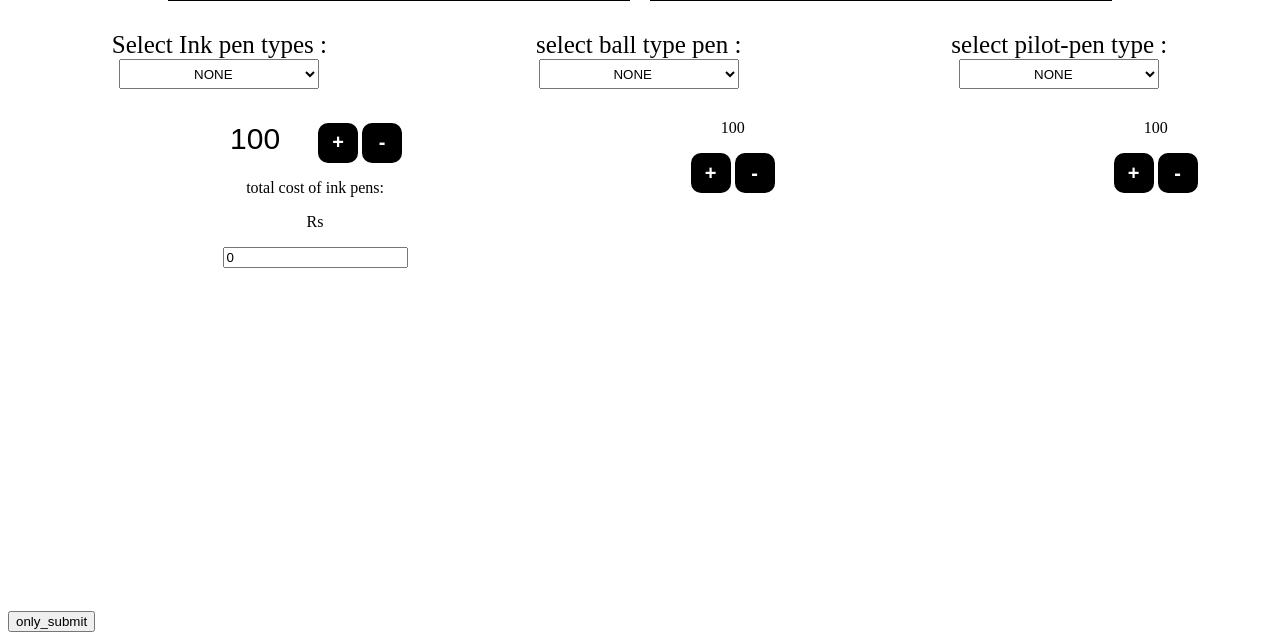
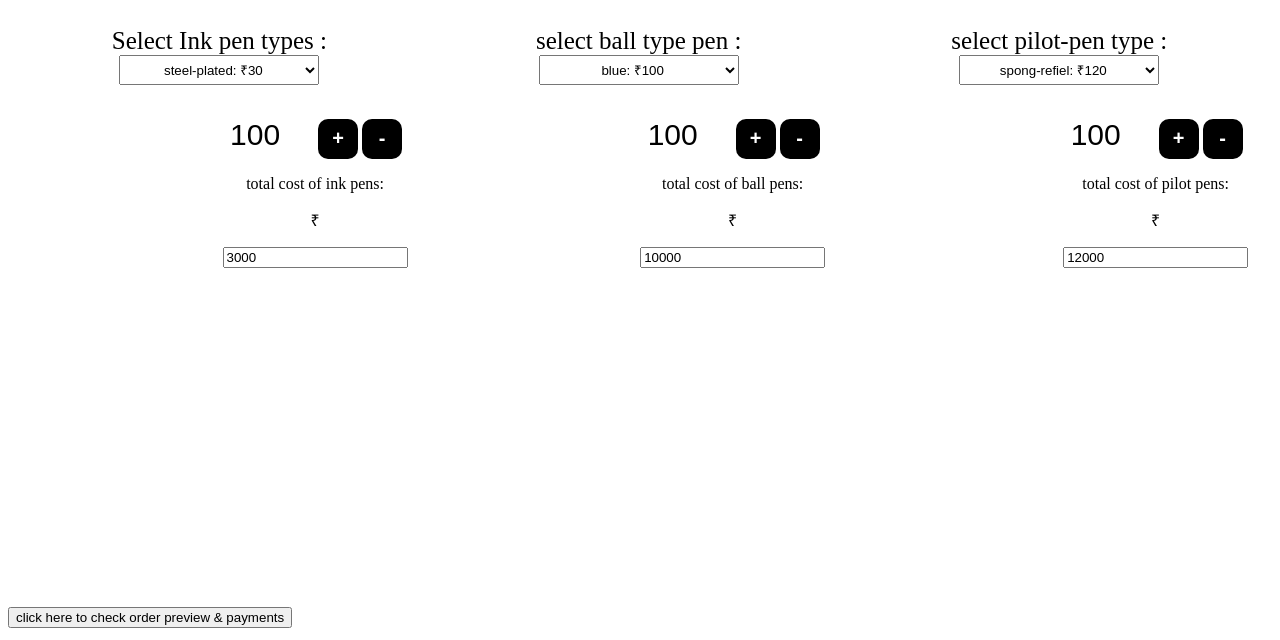
Before and after one commit to divitrao/munderDifflin, a Django app: page /order_page in a window 1280 px wide. Shown: the part 1139-1779 px from the top of the page. Run offline with Django 3.2, Linux system fonts and the light colour scheme.

Commit message:
updaetd button fuctions on order_page

```diff
--- a/invoice/static/javascripts/test3.js
+++ b/invoice/static/javascripts/test3.js
@@ -59,7 +59,8 @@ function decrease_quantity_ink_pen(){
 /**********            section for increment and decrement of ball pen  quantiy           **********/
 
 function increase_quantity_ball_pen(){
-        let number = parseInt(document.getElementById("value_selection_ball_pen").innerHTML)+100;
+        let number = parseInt(document.getElementById("value_selection_ball_pen").value)+100;
+        let ink_pen_values = parseInt(document.getElementById("ball_pens_value").value)*number
         if (number >900){
                document.getElementById("increment_ball_pen").disabled = true;
                document.getElementById("increment_ball_pen").style.backgroundColor = "white";
@@ -73,14 +74,16 @@ function increase_quantity_ball_pen(){
                 document.getElementById("decrement_ball_pen").style.color = "white";
                 document.getElementById("decrement_ball_pen").style.border = "none"
         }
-        document.getElementById("value_selection_ball_pen").innerHTML=number.toString()
+        document.getElementById("value_selection_ball_pen").value=number.toString()
+        document.getElementById("cost_ball").value = ink_pen_values.toString()
 
 
 }
 
 function decrease_quantity_ball_pen(){
 
-        let number = parseInt(document.getElementById("value_selection_ball_pen").innerHTML)-100;
+        let number = parseInt(document.getElementById("value_selection_ball_pen").value)-100;
+        let ink_pen_values = parseInt(document.getElementById("ball_pens_value").value)*number
         if (number <1100){
                 document.getElementById("increment_ball_pen").disabled = false;
                 document.getElementById("increment_ball_pen").style.backgroundColor = "black";
@@ -92,12 +95,13 @@ function decrease_quantity_ball_pen(){
                 document.getElementById("decrement_ball_pen").style.backgroundColor = "white";
                 document.getElementById("decrement_ball_pen").style.color = "black";
                 document.getElementById("decrement_ball_pen").style.border = "2px solid rgb(255, 104, 59)";
-                document.getElementById("value_selection_ball_pen").innerHTML=100;
+                document.getElementById("value_selection_ball_pen").value=100;
         }
 
 
         else{
-                document.getElementById("value_selection_ball_pen").innerHTML=number.toString()
+                document.getElementById("value_selection_ball_pen").value=number.toString()
+                document.getElementById("cost_ball").value = ink_pen_values.toString()
         }
 
 }
@@ -117,7 +121,8 @@ function decrease_quantity_ball_pen(){
 
 
 function increase_quantity_pilot_pens(){
-        let number = parseInt(document.getElementById("value_selection_pilot_pens").innerHTML)+100;
+        let number = parseInt(document.getElementById("value_selection_pilot_pens").value)+100;
+        let ink_pen_values = parseInt(document.getElementById("pilot_pens_value").value)*number
         if (number >900){
                document.getElementById("increment_pilot_pens").disabled = true;
                document.getElementById("increment_pilot_pens").style.backgroundColor = "white";
@@ -131,14 +136,16 @@ function increase_quantity_pilot_pens(){
                 document.getElementById("decrement_pilot_pens").style.color = "white";
                 document.getElementById("decrement_pilot_pens").style.border = "none"
         }
-        document.getElementById("value_selection_pilot_pens").innerHTML=number.toString()
+        document.getElementById("value_selection_pilot_pens").value=number.toString()
+        document.getElementById("cost_pilot").value = ink_pen_values.toString()
 
 
 }
 
 function decrease_quantity_pilot_pens(){
 
-        let number = parseInt(document.getElementById("value_selection_pilot_pens").innerHTML)-100;
+        let number = parseInt(document.getElementById("value_selection_pilot_pens").value)-100;
+        let ink_pen_values = parseInt(document.getElementById("pilot_pens_value").value)*number
         if (number <1100){
                 document.getElementById("increment_pilot_pens").disabled = false;
                 document.getElementById("increment_pilot_pens").style.backgroundColor = "black";
@@ -150,34 +157,35 @@ function decrease_quantity_pilot_pens(){
                 document.getElementById("decrement_pilot_pens").style.backgroundColor = "white";
                 document.getElementById("decrement_pilot_pens").style.color = "black";
                 document.getElementById("decrement_pilot_pens").style.border = "2px solid rgb(255, 104, 59)";
-                document.getElementById("value_selection_pilot_pens").innerHTML=100;
+                document.getElementById("value_selection_pilot_pens").value=100;
         }
 
 
         else{
-                document.getElementById("value_selection_pilot_pens").innerHTML=number.toString()
+                document.getElementById("value_selection_pilot_pens").value=number.toString()
+                document.getElementById("cost_pilot").value = ink_pen_values.toString()
         }
 
 }
 
-function  update_numbers(){
+function  update_numbers(id1,id2,id3,id4,id5){
 
-        document.getElementById("value_selection_ink_pen").value = '100'
-        let value_of_selected_product=parseInt(document.getElementById("ink_pens_value").value)*100
-        document.getElementById("cost_ink").value = value_of_selected_product.toString()
-        if (document.getElementById("increment_ink_pen").disabled==true){
+        document.getElementById(id1).value = '100'
+        let value_of_selected_product=parseInt(document.getElementById(id2).value)*100
+        document.getElementById(id3).value = value_of_selected_product.toString()
+        if (document.getElementById(id4).disabled==true){
 
-                document.getElementById("increment_ink_pen").disabled=false;
-                document.getElementById("increment_ink_pen").style.backgroundColor = "black";
-                document.getElementById("increment_ink_pen").style.color = "white";
-                document.getElementById("increment_ink_pen").style.border = "none"
+                document.getElementById(id4).disabled=false;
+                document.getElementById(id4).style.backgroundColor = "black";
+                document.getElementById(id4).style.color = "white";
+                document.getElementById(id4).style.border = "none"
         }
         else{
 
-                document.getElementById("decrement_ink_pen").disabled=false;
-                document.getElementById("decrement_ink_pen").style.backgroundColor = "black";
-                document.getElementById("decrement_ink_pen").style.color = "white";
-                document.getElementById("decrement_ink_pen").style.border = "none"
+                document.getElementById(id5).disabled=false;
+                document.getElementById(id5).style.backgroundColor = "black";
+                document.getElementById(id5).style.color = "white";
+                document.getElementById(id5).style.border = "none"
         }
 }
 
--- a/invoice/static/order_page4.css
+++ b/invoice/static/order_page4.css
@@ -23,11 +23,22 @@
     height: 400px;
     padding: 30px;
     text-align: center;
-    border: 0.5px solid black;
+    /* border: 0.5px solid black; */
     margin: 10px 10px 10px 10px;
-    color: white;
+    color:black;
 
 
+}
+
+#inkPen_img,#ballPointPens_img,#pilotPens_img{
+    display: block;
+    width:400px;
+    height: 400px;
+    /* padding: 30px; */
+    text-align: center;
+    /* border: 0.5px solid black; */
+    margin: 10px 10px 10px 10px;
+    border: none;
 }
 
 
@@ -89,13 +100,15 @@ label{
 
 /*********************************  CSS for input section ink pens ****************/
 
-#value_selection_ink_pen{
+#value_selection_ink_pen,#value_selection_ball_pen,#value_selection_pilot_pens{
     width: 82px;
     border: none;
     font-size: 30px;
     margin-top: 2px;
 }
 
+/************************   CSS for total amount of each pens orders ****************************/
+
 /*
 #test_test{
     border: none;
--- a/invoice/template/order_page.html
+++ b/invoice/template/order_page.html
@@ -9,26 +9,26 @@
     <title>oeder_page</title>
 </head>
 <style>
-    #inkPen{
+    #inkPen_img{
         background-image: url('{% static "image\pen2.jpg" %}');
         background-size: cover;
     }
 
-     #ballPointPens{
+     #ballPointPens_img{
         background-image: url('{% static "image\pen4.jpg" %}');
         background-size: cover;
     }
 
-    #pilotPens{
-        background-image: url('{% static "image\pen5.jpg" %}');
+    #pilotPens_img{
+        background-image: url('{% static "image\pen7.pg" %}');
         background-size: cover;
         /* background-color: black; */
     }
 
-    #normalPens{
+    /* #normalPens{
         background-image: url('{% static "image\pen6.jpg" %}');
         background-size: cover;
-    }
+    } */
 </style>
 <body>
 <div id="header">
@@ -41,10 +41,10 @@
     you can order only in multiples of 100
 </div>
 <div class="item_list">
-    <div id="inkPen"> INK PEN </div>
-    <div id="ballPointPens"> BALL POINT PEN </div>
-    <div id="pilotPens">  PILOT PENS  </div>
-    <div id="normalPens"> NORMAL PENS  </div>
+    <div id="inkPen"> INK PEN <img id="inkPen_img"/></div>
+    <div id="ballPointPens"> BALL POINT PEN <img id="ballPointPens_img"/></div>
+    <div id="pilotPens">  PILOT PENS <img id="pilotPens_img"/>  </div>
+    <!-- <div id="normalPens"> NORMAL PENS  </div> -->
 
 </div>
 
@@ -55,8 +55,8 @@
     <div class="dropdowns">
         <div id="types_of_ink_pen">
             <label for="inkPens">Select Ink pen types :</label>
-            <select  id="ink_pens_value" name="inkPens" onchange="update_numbers()">
-                <option  value="0">NONE</option>
+            <select  id="ink_pens_value" name="inkPens" onchange="update_numbers('value_selection_ink_pen','ink_pens_value','cost_ink','increment_ink_pen','decrement_ink_pen')">
+                <!-- <option  value="" hidden>select ink pens</option> -->
                 <option  value="30">  steel-plated: ₹30</option>
                 <option  value="40"> Aluminim-plates: ₹40</option>
                 <option  value="60"> stainless-steel plates: ₹60 </option>
@@ -72,7 +72,7 @@
                 </div>
                 <div id="ink_pen_cost">
                     <p> total cost of ink pens: </p>
-                    <p>Rs</p><input value="0" readonly="readonly" type="number" name="costing_ink"  form="systemform"id="cost_ink">
+                    <p>₹</p><input value="3000" readonly="readonly" type="number" name="costing_ink"  form="systemform"id="cost_ink">
 
                 </div>
 
@@ -80,8 +80,8 @@
         </div>
         <div id="ballpen">
             <label for="ballpoint-pen">select ball type pen : </label>
-            <select name="ballpoint-pen">
-                <option value="">NONE</option>
+            <select name="ballpoint-pen"  id="ball_pens_value" onchange="update_numbers('value_selection_ball_pen','ball_pens_value','cost_ball','increment_ball_pen','decrement_ball_pen')">
+                <!-- <option value="" hidden>Select ball pen</option> -->
                 <option value="100"> blue: ₹100 </option>
                 <option value="200"> black: ₹200</option>
                 <option value="300"> red: ₹300 </option>
@@ -91,9 +91,14 @@
             <div id="quantity_ball_pen">
 
                 <div id="value_buttons_ball_pen">
-                    <p id ="value_selection_ball_pen">100</p>
+                     <input value="100" readonly="readonly" type="number" name="quatity_ball"  form="systemform" id ="value_selection_ball_pen">
                     <button id="increment_ball_pen" onclick="increase_quantity_ball_pen()" type="button"><strong>+</strong></button>
                     <button id="decrement_ball_pen" onclick="decrease_quantity_ball_pen()" type="button" ><strong>-</strong></button>
+                </div>
+                <div id="ball_pen_cost">
+                    <p> total cost of ball  pens: </p>
+                    <p>₹</p><input value="10000" readonly="readonly" type="number" name="costing_ball"  form="systemform"id="cost_ball">
+
                 </div>
 
             </div>
@@ -101,8 +106,8 @@
         <div id="pilotPen">
             </select>
             <label for="pilot-pen">select pilot-pen type : </label>
-            <select name="pilot-pen">
-                <option value="">NONE</option>
+            <select name="pilot-pen" id="pilot_pens_value" onchange="update_numbers('value_selection_pilot_pens','pilot_pens_value','cost_pilot','increment_pilot_pens','decrement_pilot_pens')" >
+                <!-- <option value="" hidden>Select pilot pen</option> -->
                 <option value="120"> spong-refiel: ₹120 </option>
                 <option value="125"> ink-refiel: ₹125</option>
 
@@ -111,9 +116,14 @@
             <div id="quantity_pilot_pens">
 
                 <div id="value_buttons_pilot_pens">
-                    <p id ="value_selection_pilot_pens">100</p>
+                     <input value="100" readonly="readonly" type="number" name="quatity_pilot"  form="systemform"  id ="value_selection_pilot_pens">
                     <button id="increment_pilot_pens" onclick="increase_quantity_pilot_pens()" type="button"><strong>+</strong></button>
                     <button id="decrement_pilot_pens" onclick="decrease_quantity_pilot_pens()" type="button" ><strong>-</strong></button>
+                </div>
+                <div id="pilot_pen_cost">
+                    <p> total cost of pilot  pens: </p>
+                    <p>₹</p><input value="12000" readonly="readonly" type="number" name="costing_pilot"  form="systemform"id="cost_pilot">
+
                 </div>
 
             </div>
@@ -126,7 +136,7 @@
     </div>
 
 </div>
-    <input type="submit" placeholder="submit" name="submission" value="only_submit">
+    <input id="sumbit_order_page" type="submit" placeholder="submit" name="submission" value="click here to check order preview & payments">
 </form>
 
 <!-- <div id="test_js" >
```
Also changed, not shown: invoice/static/image/pen7.PNG (added).
